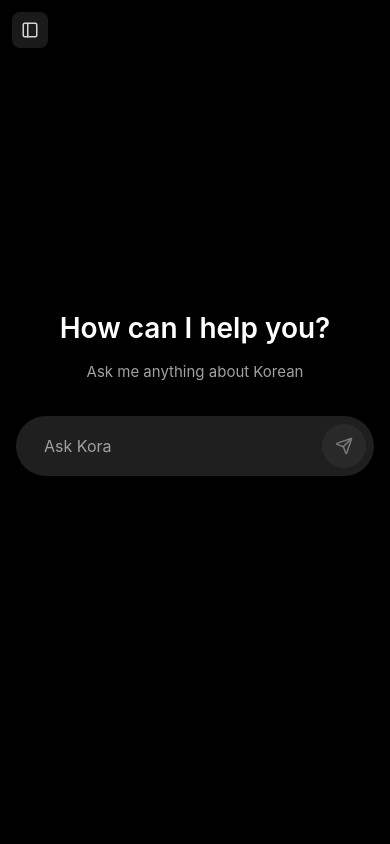
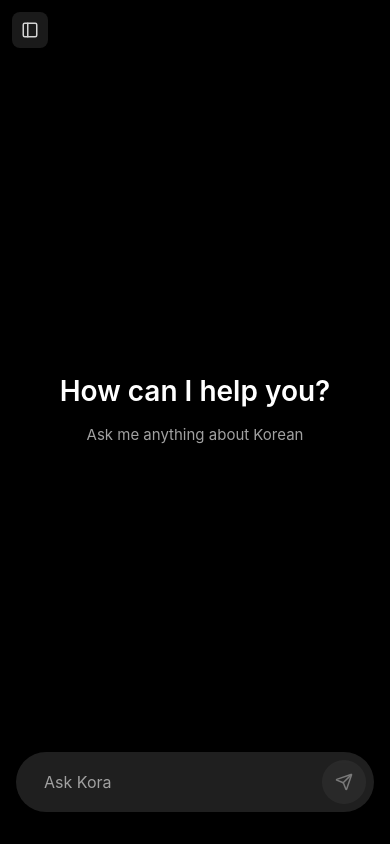
Before and after one commit to dutaalamin/kora, a React (Vite) app: page / in a window 390 px wide. Built offline with nearby package versions, Linux system fonts and the light colour scheme.

Commit message:
Mobile: chat bar di bawah (ala ChatGPT/Gemini); desktop tetap di tengah

```diff
--- a/src/App.tsx
+++ b/src/App.tsx
@@ -18,11 +18,20 @@ export default function App() {
   const [error, setError] = useState("");
   const [copied, setCopied] = useState<number | null>(null);
   const [sidebar, setSidebar] = useState(false);
+  const [isMobile, setIsMobile] = useState(false);
   const bawah = useRef<HTMLDivElement>(null);
   const areaTeks = useRef<HTMLTextAreaElement>(null);
 
   const aktif = daftar.find((p) => p.id === aktifId) ?? null;
   const pesan = aktif?.pesan ?? [];
+
+  // Deteksi layar kecil (mobile) untuk menaruh chat bar di bawah
+  useEffect(() => {
+    const cek = () => setIsMobile(window.innerWidth < 768);
+    cek();
+    window.addEventListener("resize", cek);
+    return () => window.removeEventListener("resize", cek);
+  }, []);
 
   // Load from localStorage
   useEffect(() => {
@@ -278,16 +287,25 @@ export default function App() {
         <main className="flex-1 overflow-y-auto">
           <div className="mx-auto flex min-h-full max-w-[760px] flex-col px-4 pb-6 pt-16 md:pt-6">
             {pesan.length === 0 ? (
-              <div className="flex flex-1 flex-col items-center justify-center pb-[12vh]">
+              <>
+                {/* Greeting */}
+                <div
+                  className={`flex flex-1 flex-col items-center justify-center ${
+                    isMobile ? "" : "pb-[12vh]"
+                  }`}
+                >
                   <h2 className="text-[28px] font-semibold text-white sm:text-[32px]">
                     How can I help you?
                   </h2>
                   <p className="mt-3 text-[15px] text-neutral-400">
                     Ask me anything about Korean
                   </p>
-                {/* Chat box right under the greeting */}
-                <div className="mt-8 w-full">{kotakChat}</div>
+                  {/* Desktop: chat box right under the greeting */}
+                  {!isMobile && <div className="mt-8 w-full">{kotakChat}</div>}
                 </div>
+                {/* Mobile: chat bar at the bottom */}
+                {isMobile && <div className="w-full pb-2">{kotakChat}</div>}
+              </>
             ) : (
               <>
                 <div className="flex-1 space-y-6">
```
Lines whose indentation alone changed are shown as unchanged.
